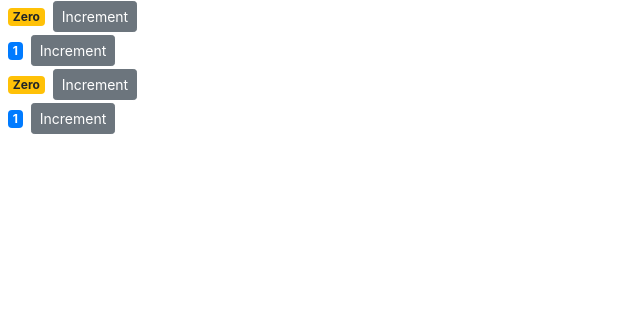
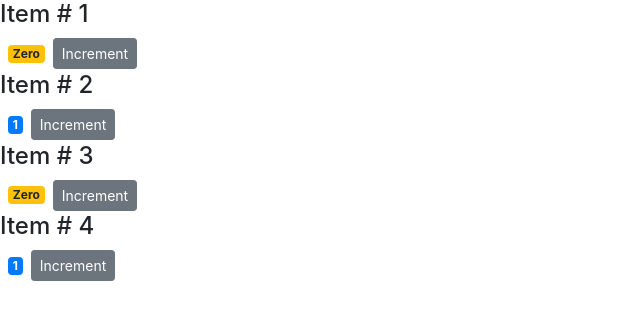
Before and after one commit to JayDub21/shopping-cart, a React (Create React App) app: page / in a window 1280 px wide. Shown: the top 320 px of the page, without its empty margins (0-640 px from the left). Built offline with nearby package versions, Linux system fonts and the light colour scheme.

Commit message:
counters container

```diff
--- a/src/components/counter.jsx
+++ b/src/components/counter.jsx
@@ -13,6 +13,7 @@
   render() {
     return (
       <div>
+        {this.props.children}
         <span className={this.getBadgeClasses()}>{this.formatCount()}</span>
         <button
           onClick={() => this.handleIncrement({ id: 1 })}
--- a/src/components/counters.jsx
+++ b/src/components/counters.jsx
@@ -14,7 +14,9 @@
     return (
       <div>
         {this.state.counters.map((counter) => (
-          <Counter key={counter.id} value={counter.value} />
+          <Counter key={counter.id} value={counter.value}>
+            <h4>Item # {counter.id}</h4>
+          </Counter>
         ))}
       </div>
     );
```
